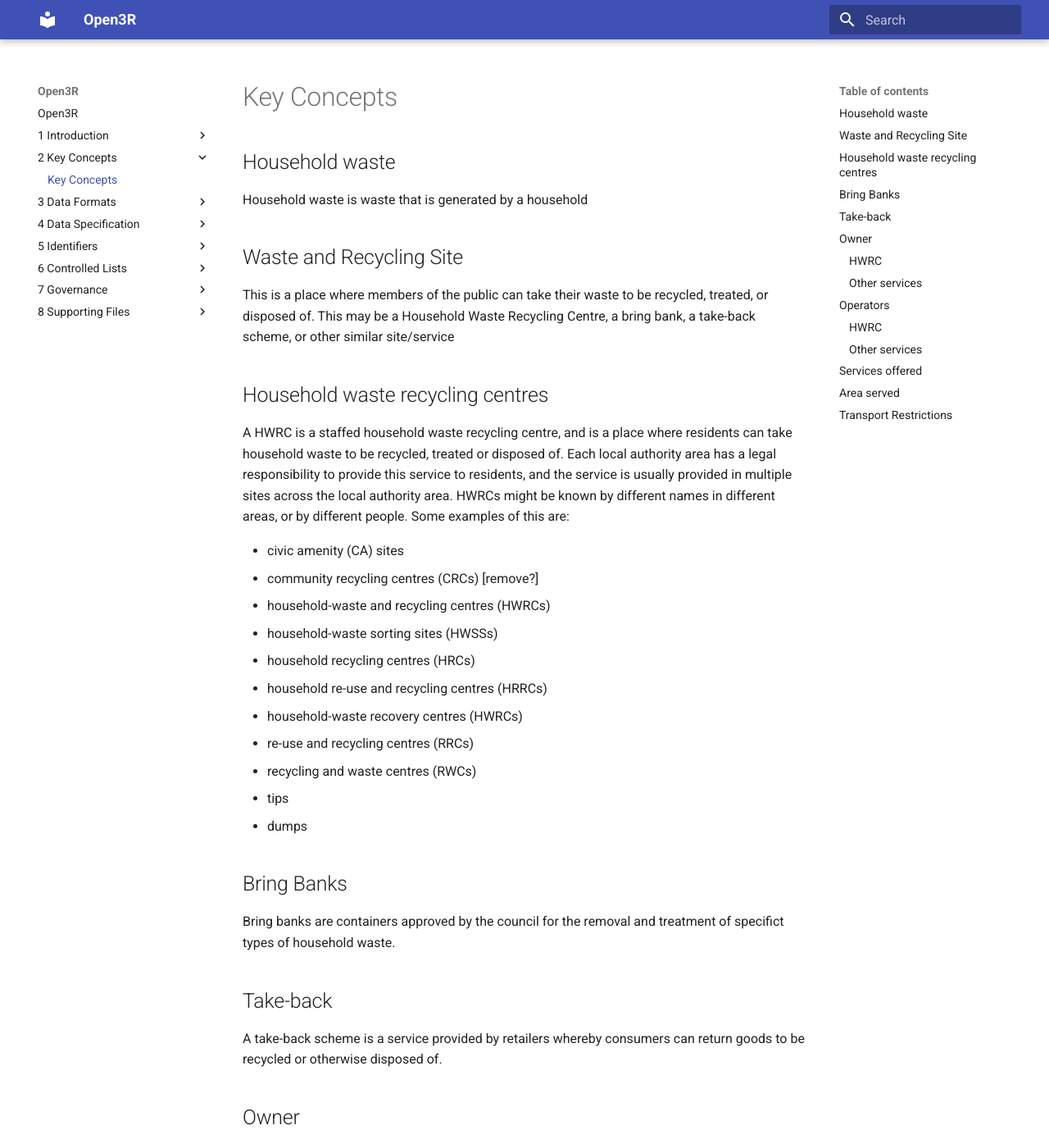
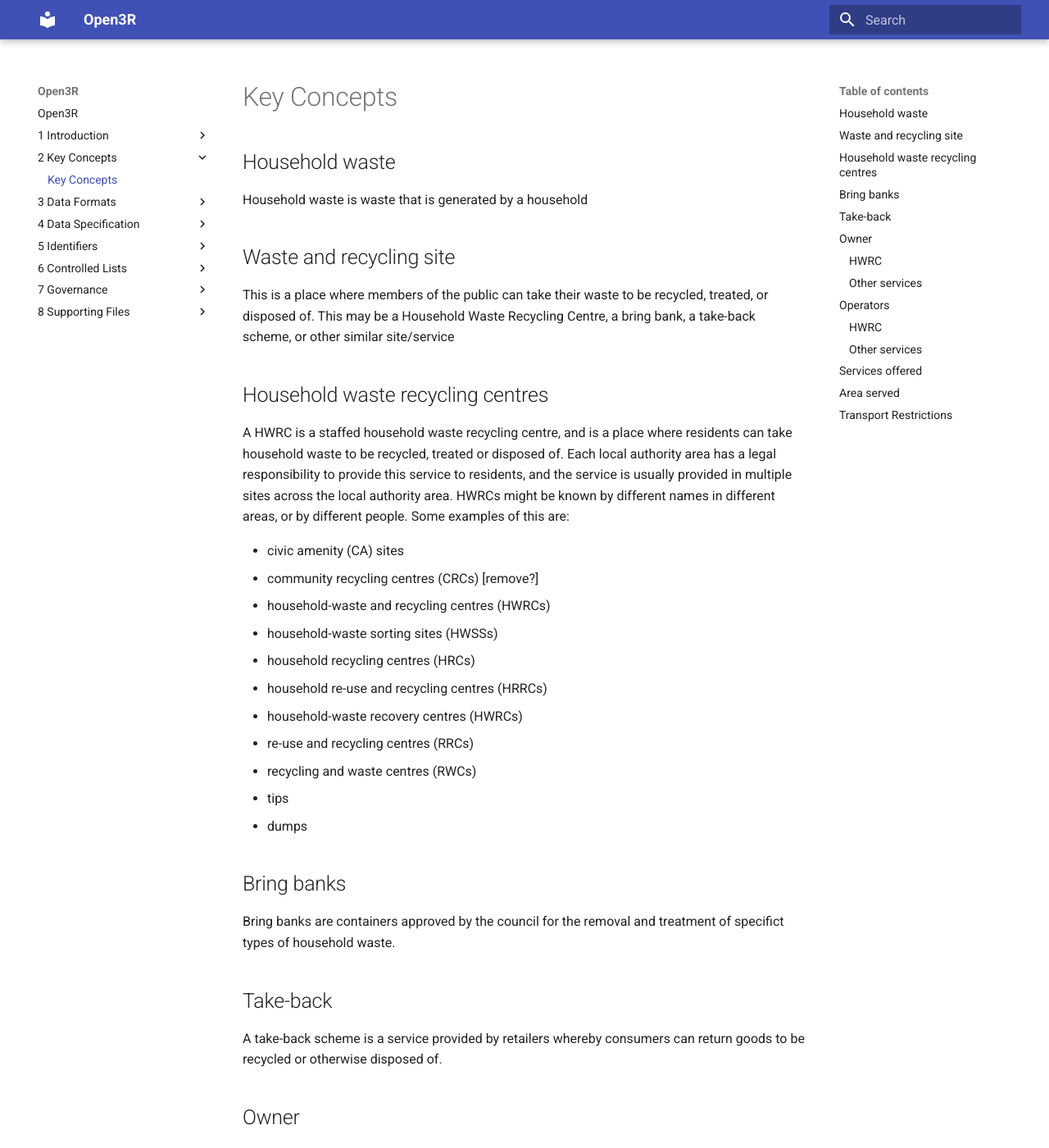
Before and after one commit to OpenDataManchester/Open3R, an MkDocs documentation site: the page built from docs/2_Key_Concepts/2_1_Key_Concepts.md, in a window 1280 px wide and 1400 px high. Shown: the whole window at 82% size. Built offline with MkDocs 1.6.1 and Material for MkDocs 9.7.7, drawn with Linux system fonts in a browser that asks for light colours.

```diff
--- a/docs/2_Key_Concepts/2_1_Key_Concepts.md
+++ b/docs/2_Key_Concepts/2_1_Key_Concepts.md
@@ -5,7 +5,7 @@
 
 Household waste is waste that is generated by a household
 
-## Waste and Recycling Site
+## Waste and recycling site
 
 This is a place where members of the public can take their waste to be recycled, treated, or disposed of. This may be a Household Waste Recycling Centre, a bring bank, a take-back scheme, or other similar site/service
 
@@ -25,7 +25,7 @@ A HWRC is a staffed household waste recycling centre, and is a place where resid
 * tips
 * dumps
 
-## Bring Banks
+## Bring banks
 
 Bring banks are containers approved by the council for the removal and treatment of specifict types of household waste.
 
```
